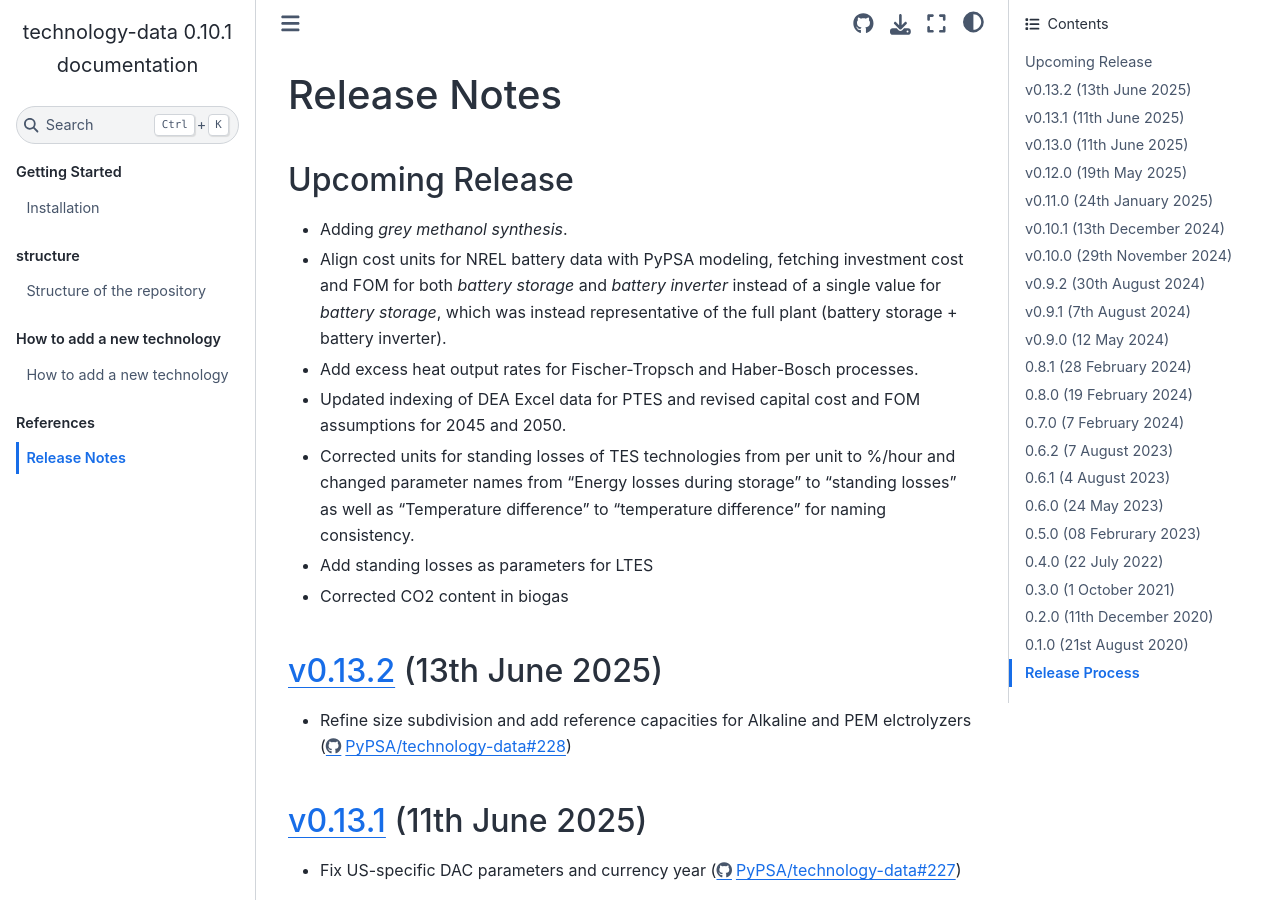
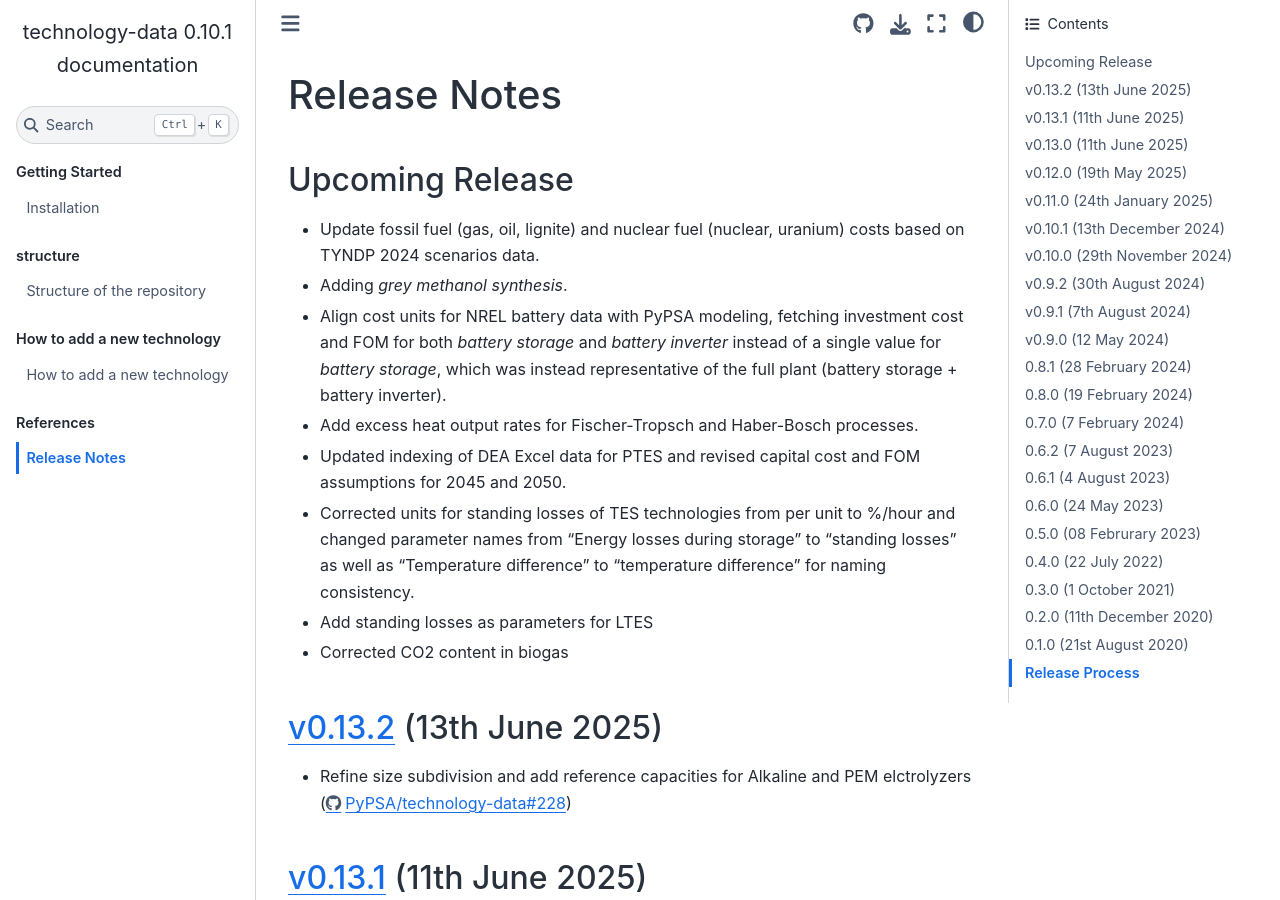
Before and after one commit to PyPSA/technology-data, a Sphinx documentation site: the page built from docs/release_notes.rst, in a window 1280 px wide and 900 px high. Built offline with Sphinx 7.4.7 and the Sphinx Book theme 1.1.4, drawn with Linux system fonts in a browser that asks for light colours.

Commit message:
update fossil/nuclear fuel prices as in TYNDP 2024 (#259)
* update fossil/nuclear fuel prices as in TYNDP 2024

* Update inputs/manual_input.csv

Co-authored-by: Johannes HAMPP <42553970+euronion@users.noreply.github.com>

* Update inputs/manual_input.csv

Co-authored-by: Johannes HAMPP <42553970+euronion@users.noreply.github.com>

* Update docs/release_notes.rst

Co-authored-by: Johannes HAMPP <42553970+euronion@users.noreply.github.com>

* update output files

---------

Co-authored-by: Johannes HAMPP <42553970+euronion@users.noreply.github.com>

```diff
--- a/docs/release_notes.rst
+++ b/docs/release_notes.rst
@@ -15,6 +15,8 @@
 
 ..   The features listed below are not released yet, but will be part of the next release!
 ..   To use the features already you have to use the ``master`` branch.
+
+* Update fossil fuel (gas, oil, lignite) and nuclear fuel (nuclear, uranium) costs based on TYNDP 2024 scenarios data.
 
 * Adding `grey methanol synthesis`.
 
```
Also changed, not shown: 16 other files.
